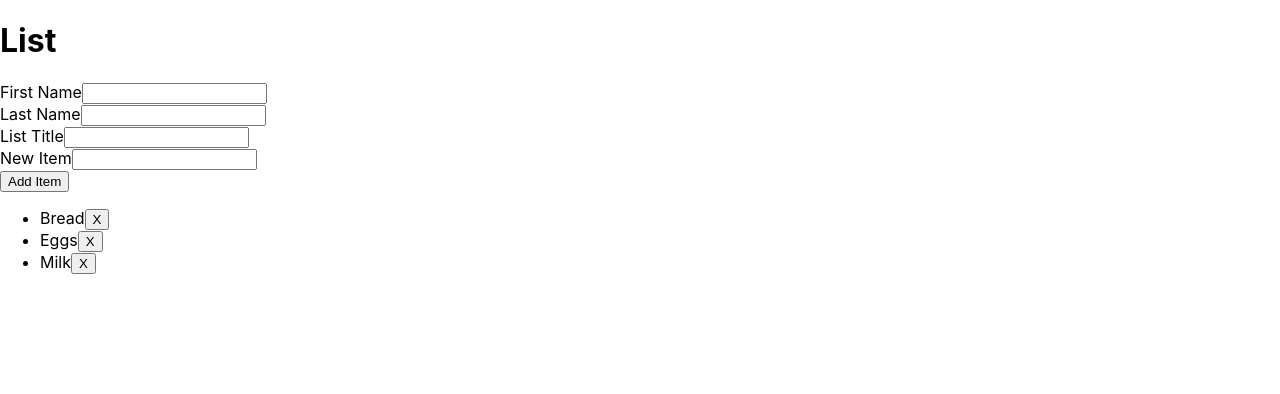
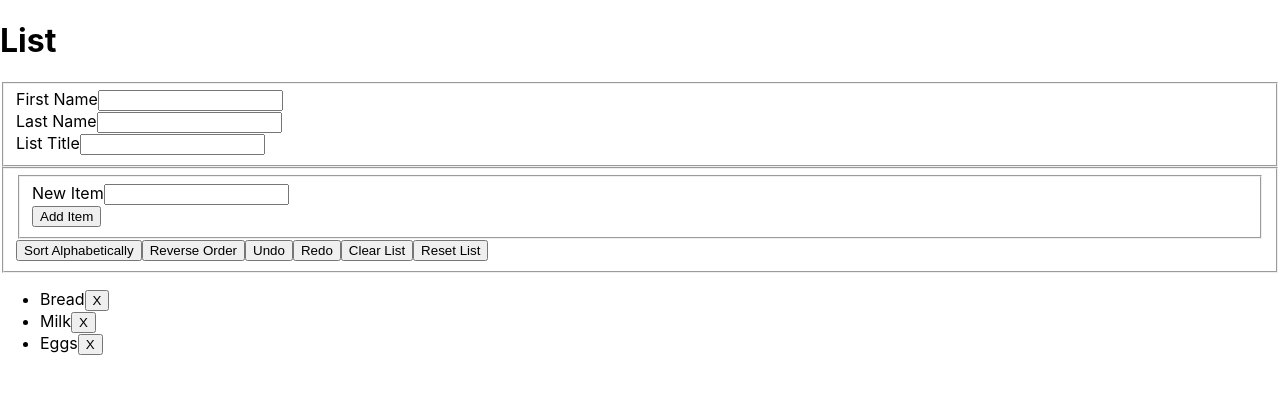
Before and after one commit to beckettart/list-builder, a React (Create React App) app: page / in a window 1280 px wide. Shown: the top 394 px of the page. Built offline with nearby package versions, Linux system fonts and the light colour scheme.

Commit message:
Added functionality for undoing and redoing actions. Also added buttons for sorting, clearing, and resetting the list.

```diff
--- a/src/App.js
+++ b/src/App.js
@@ -4,40 +4,59 @@ import React from "react";
 class App extends React.Component {
   constructor(props) {
     super(props);
+    this.addItem = this.addItem.bind(this);
+    this.clearList = this.clearList.bind(this);
+    this.defaultItems = ['Bread', 'Milk', 'Eggs'];
+    this.redo = this.redo.bind(this);
     this.removeItem = this.removeItem.bind(this);
-    this.submitValue = this.submitValue.bind(this);
+    this.resetList = this.resetList.bind(this);
+    this.reverseItems = this.reverseItems.bind(this);
+    this.sortItems = this.sortItems.bind(this);
+    this.undo = this.undo.bind(this);
+    this.updateUndoHistory = this.updateUndoHistory.bind(this);
     this.updateInput = this.updateInput.bind(this);
     this.state = {
+      disableClearButton: false,
+      disableSortButtons: false,
+      disableRedoButton: true,
+      disableResetButton: true,
+      disableUndoButton: true,
       error: '',
       firstName: '',
       heading: '',
-      items: ['Bread', 'Eggs', 'Milk'],
+      items: this.defaultItems,
       lastName: '',
       listTitle: '',
-      newItem: ''
+      newItem: '',
+      redoHistory: [],
+      undoHistory: []
     };
   }
 
-  removeItem(id) {
-    const index = this.state.items.indexOf(id);
-    let itemsState = this.state.items.slice(0);
+  addItem() {
+    if (this.state.newItem) {
+      const newItem = this.state.newItem.trim();
 
-    if (index > -1) {
-      itemsState.splice(index, 1);
+      if (this.state.items.indexOf(newItem) === -1) {
+        this.updateUndoHistory();
+
         this.setState({
+          disableClearButton: false,
+          disableSortButtons: !this.state.items.length,
+          disableRedoButton: true,
+          disableResetButton: false,
+          disableUndoButton: false,
           error: '',
-        items: itemsState
+          items: [...this.state.items, newItem],
+          newItem: '',
+          redoHistory: []
         });
       }
+      else {
+        this.setState({
+          error: 'This item is already on the list.'
+        });
       }
-
-  submitValue() {
-    if (this.state.newItem) {
-      this.setState({
-        error: '',
-        items: [...this.state.items, this.state.newItem],
-        newItem: ''
-      });
     }
     else {
       this.setState({
@@ -46,8 +65,130 @@ class App extends React.Component {
     }
   }
 
+  clearList() {
+    this.updateUndoHistory();
+
+    this.setState({
+      disableClearButton: true,
+      disableResetButton: false,
+      disableSortButtons: true,
+      items: [],
+      redoHistory: []
+    });
+  }
+
+  keyboardSubmit(callback, e) {
+    if (e.key === 'Enter') {
+      callback();
+    }
+  }
+
+  removeItem(id) {
+    const index = this.state.items.indexOf(id);
+    let itemsState;
+
+    if (index > -1) {
+      this.updateUndoHistory();
+      itemsState = this.state.items.slice(0)
+      itemsState.splice(index, 1);
+
+      this.setState({
+        disableClearButton: false,
+        disableSortButtons: !this.state.items.length,
+        disableRedoButton: true,
+        disableResetButton: false,
+        disableUndoButton: false,
+        error: '',
+        items: itemsState,
+        redoHistory: []
+      });
+    }
+  }
+
+  resetList() {
+    this.updateUndoHistory();
+
+    this.setState({
+      disableClearButton: false,
+      disableResetButton: true,
+      items: this.defaultItems,
+      redoHistory: []
+    });
+  }
+
+  reverseItems() {
+    this.updateUndoHistory();
+
+    this.setState({
+      disableRedoButton: true,
+      disableUndoButton: false,
+      items: this.state.items.reverse(),
+      redoHistory: []
+    });
+  }
+
+  sortItems() {
+    this.updateUndoHistory();
+
+    this.setState({
+      disableRedoButton: true,
+      disableUndoButton: false,
+      items: this.state.items.sort(),
+      redoHistory: []
+    });
+  }
+
+  redo() {
+    if (this.state.redoHistory.length) {
+      const oldList = this.state.items.slice(0);
+      let newList = this.state.redoHistory.slice(0);
+      let newListLength;
+      let redoHistory = this.state.redoHistory.slice(0);
+      newList = newList.pop();
+      newListLength = newList.length;
+      redoHistory.pop();
+
+      this.setState({
+        disableClearButton: !newListLength,
+        disableSortButtons: !newListLength,
+        disableRedoButton: !redoHistory.length,
+        disableUndoButton: false,
+        items: newList,
+        redoHistory: redoHistory,
+        undoHistory: [...this.state.undoHistory, oldList]
+      });
+    }
+  }
+
+  undo() {
+    if (this.state.undoHistory.length) {
+      const oldList = this.state.items.slice(0);
+      let newList = this.state.undoHistory.slice(0);
+      let newListLength;
+      let undoHistory = this.state.undoHistory.slice(0);
+      newList = newList.pop();
+      newListLength = newList.length;
+      undoHistory.pop();
+
+      this.setState({
+        disableClearButton: !newListLength,
+        disableSortButtons: !newListLength,
+        disableRedoButton: false,
+        disableUndoButton: !undoHistory.length,
+        items: newList,
+        redoHistory: [...this.state.redoHistory, oldList],
+        undoHistory: undoHistory
+      });
+    }
+  }
+
+  updateUndoHistory() {
+    this.setState({
+      undoHistory: [...this.state.undoHistory, this.state.items.slice(0)]
+    });
+  }
+
   updateInput(state, value) {
-
     this.setState({
       error: '',
       [state]: value
@@ -56,23 +197,42 @@ class App extends React.Component {
 
   render() {
     return (
-      <main className="App">
-        <ListHeading firstName={this.state.firstName} lastName={this.state.lastName} listTitle={this.state.listTitle} headingClass={'list-heading'} />
-        <Form error={this.state.error} itemInputUpdate={this.updateInput} itemSubmit={this.submitValue} firstName={this.state.firstName} lastName={this.state.lastName} newItem={this.state.newItem} />
-        <List items={this.state.items} removeAction={this.removeItem} />
+      <main className='app'>
+        <div className={'component--list'}>
+          <ListHeading
+            firstName={this.state.firstName}
+            lastName={this.state.lastName}
+            listTitle={this.state.listTitle}
+            headingClass={'list-heading'}
+          />
+          <Form
+            clearAction={this.clearList}
+            disableClearButton={this.state.disableClearButton}
+            disableRedoButton={this.state.disableRedoButton}
+            disableResetButton={this.state.disableResetButton}
+            disableUndoButton={this.state.disableUndoButton}
+            error={this.state.error}
+            itemInputUpdate={this.updateInput}
+            itemSubmit={this.addItem}
+            itemSubmitKeyboard={this.keyboardSubmit}
+            firstName={this.state.firstName}
+            lastName={this.state.lastName}
+            newItem={this.state.newItem}
+            redoAction={this.redo}
+            resetAction={this.resetList}
+            reverseAction={this.reverseItems}
+            sortAction={this.sortItems}
+            undoAction={this.undo}
+          />
+          <List
+            items={this.state.items}
+            removeAction={this.removeItem}
+          />
+        </div>
       </main>
     );
   }
 }
-
-// function App() {
-//   return (
-//     <div className="App">
-//       <Form />
-//       <List items={['Bread', 'Eggs', 'Milk']} />
-//     </div>
-//   );
-// }
 
 function Button(props) {
   return (
@@ -80,37 +240,57 @@ function Button(props) {
   );
 }
 
-function Form(props) {
-  const classPrefix = 'field--';
+class Form extends React.Component {
+  constructor(props) {
+    super(props);
+    this.createClasses = this.createClasses.bind(this);
+  }
+
+  classPrefix = 'field--';
+  inputPrefix = 'input-button input-button--';
+
+  createClasses(suffix, disableProp = null) {
+    let classes = this.inputPrefix + suffix;
+
+    if (disableProp && this.props[disableProp]) {
+      classes += ' disabled';
+    }
+
+    return classes;
+  }
+
+  render() {
+    let clearClasses = this.createClasses('clear-list', 'disableClearButton');
+    let redoClasses = this.createClasses('redo', 'disableRedoButton');
+    let resetClasses = this.createClasses('reset-list', 'disableResetButton');
+    let reverseClasses = this.createClasses('reverse-order', 'disableSortButtons');
+    let sortAbcClasses = this.createClasses('sort-abc', 'disableSortButtons');
+    let undoClasses = this.createClasses('undo', 'disableUndoButton');
 
     return (
       <form>
-      <InputField inputName={'first-name'} inputUpdate={props.itemInputUpdate} inputValue={props.firstName} stateUpdate={'firstName'} labelClass={''} labelValue={'First Name'} type={'text'} wrapperClass={classPrefix + 'first-name'} />
-      <InputField inputName={'last-name'} inputUpdate={props.itemInputUpdate} inputValue={props.lastName} stateUpdate={'lastName'} labelValue={'Last Name'} type={'text'} wrapperClass={classPrefix + 'last-name'} />
-      <InputField inputName={'list-title'} inputUpdate={props.itemInputUpdate} inputValue={props.listTitle} stateUpdate={'listTitle'} labelValue={'List Title'} type={'text'} wrapperClass={classPrefix + 'list-title'} />
-      <InputField inputName={'list-item'} inputUpdate={props.itemInputUpdate} inputValue={props.newItem} stateUpdate={'newItem'} labelValue={'New Item'} type={'text'} wrapperClass={classPrefix + 'list-item'} />
-      <Input onClick={props.itemSubmit} type={'button'} value={'Add Item'} />
-      <div className={'message'}><Text className={'message--error'} value={props.error} /></div>
+        <fieldset>
+          <InputField inputName={'first-name'} inputValue={this.props.firstName} onChange={this.props.itemInputUpdate} stateUpdate={'firstName'} labelClass={''} labelValue={'First Name'} type={'text'} wrapperClass={this.classPrefix + 'first-name'} />
+          <InputField inputName={'last-name'} inputValue={this.props.lastName} onChange={this.props.itemInputUpdate} stateUpdate={'lastName'} labelValue={'Last Name'} type={'text'} wrapperClass={this.classPrefix + 'last-name'} />
+          <InputField inputName={'list-title'} inputValue={this.props.listTitle} onChange={this.props.itemInputUpdate} stateUpdate={'listTitle'} labelValue={'List Title'} type={'text'} wrapperClass={this.classPrefix + 'list-title'} />
+        </fieldset>
+        <fieldset className={'fieldset--list-controls'}>
+          <fieldset className={'fieldset--add-item'}>
+            <InputField inputName={'list-item'} inputValue={this.props.newItem} keyboardCallback={this.props.itemSubmit} onChange={this.props.itemInputUpdate} onKeyPress={this.props.itemSubmitKeyboard} stateUpdate={'newItem'} labelValue={'New Item'} type={'text'} wrapperClass={this.classPrefix + 'list-item'} />
+            <Input className={this.inputPrefix + 'add-item'} onClick={this.props.itemSubmit} type={'button'} value={'Add Item'} />
+          </fieldset>
+          <Input className={sortAbcClasses} onClick={this.props.sortAction} type={'button'} value={'Sort Alphabetically'} />
+          <Input className={reverseClasses} onClick={this.props.reverseAction} type={'button'} value={'Reverse Order'} />
+          <Input ariaDisabled={this.props.disableUndoButton} className={undoClasses} onClick={this.props.undoAction} type={'button'} value={'Undo'} />
+          <Input ariaDisabled={this.props.disableRedoButton} className={redoClasses} onClick={this.props.redoAction} type={'button'} value={'Redo'} />
+          <Input ariaDisabled={this.props.disableClearButton} className={clearClasses} onClick={this.props.clearAction} type={'button'} value={'Clear List'} />
+          <Input ariaDisabled={this.props.disableResetButton} className={resetClasses} onClick={this.props.resetAction} type={'button'} value={'Reset List'} />
+        </fieldset>
+        <div className={'message'}><Text className={'message--error'} value={this.props.error} /></div>
       </form>
     );
   }
-
-// class Form extends React.Component {
-//   // constructor(props) {
-//   //   super(props);
-//   // }
-//
-//   render() {
-//     return (
-//       <form>
-//         <InputField inputName={'first-name'} labelClass={''} labelValue={'First Name'} type={'text'} wrapperClass={'field--first-name'} value={this.props.firstName} />
-//         <InputField inputName={'last-name'} labelValue={'Last Name'} type={'text'} wrapperClass={'field--last-name'} value={this.props.lastName} />
-//         <InputField inputName={'list-item'} labelValue={'List Item'} type={'text'} wrapperClass={'field--list-item'} value={this.props.itemText} />
-//         <Input type={'button'} value={'Enter'} />
-//       </form>
-//     );
-//   }
-// }
+}
 
 function Heading(props) {
   return (
@@ -120,7 +300,7 @@ function Heading(props) {
 
 function Input(props) {
   return (
-    <input onChange={(e) => props.onChange(props.stateUpdate, e.target.value)} onClick={props.onClick} type={props.type} value={props.value} />
+    <input aria-disabled={props.ariaDisabled} className={props.className} onChange={props.onChange ? (e) => props.onChange(props.stateUpdate, e.target.value): null} onClick={props.onClick} onKeyPress={props.onKeyPress ? (e) => props.onKeyPress(props.keyboardCallback, e) : null} type={props.type} value={props.value} />
   );
 }
 
@@ -132,7 +312,7 @@ function InputField(props) {
   return (
     <div className={wrapperClasses.trim()}>
       {label}
-      <Input name={props.inputName} onChange={props.inputUpdate} stateUpdate={props.stateUpdate} type={props.type} value={props.inputValue} />
+      <Input keyboardCallback={props.keyboardCallback} name={props.inputName} onChange={props.onChange} onKeyPress={props.onKeyPress} stateUpdate={props.stateUpdate} type={props.type} value={props.inputValue} />
     </div>
   );
 }
@@ -205,7 +385,7 @@ function ListItem(props) {
   return (
     <li className={props.className} key={props.itemId}>
       <Text value={props.value} />
-      <Button className={'button-remove-item js-button-remove-item'} content={'X'} ariaLabel={'Remove ' + props.value} onClick={props.removeAction} target={props.value} />
+      <Button className={'button--remove-item'} content={'X'} ariaLabel={'Remove ' + props.value} onClick={props.removeAction} target={props.value} />
     </li>
   );
 }
```
Lines whose indentation alone changed are shown as unchanged.
